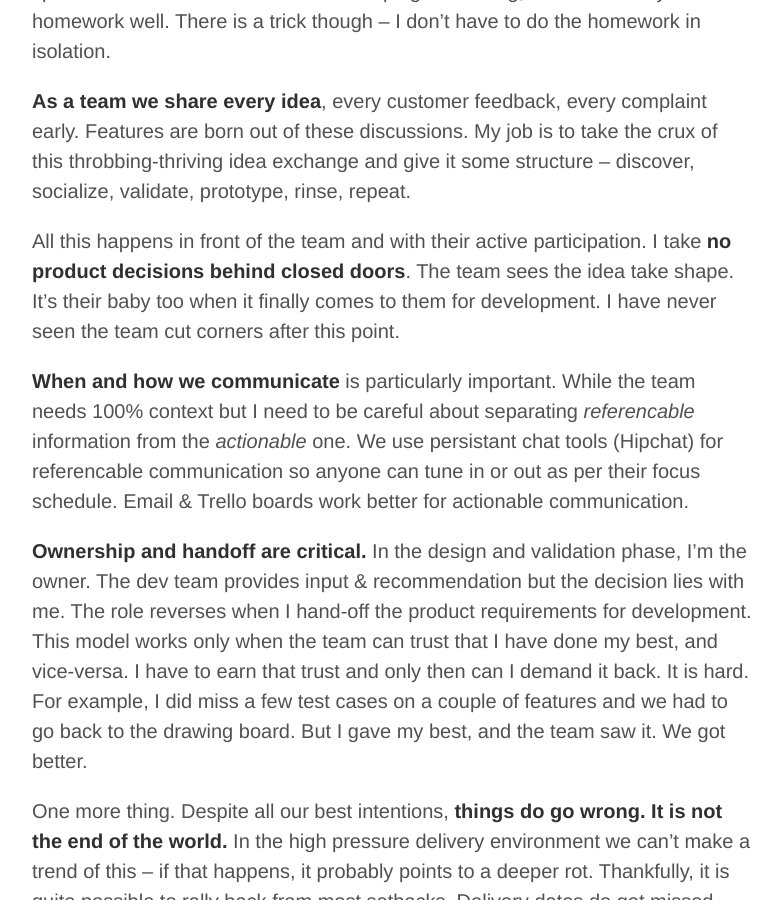
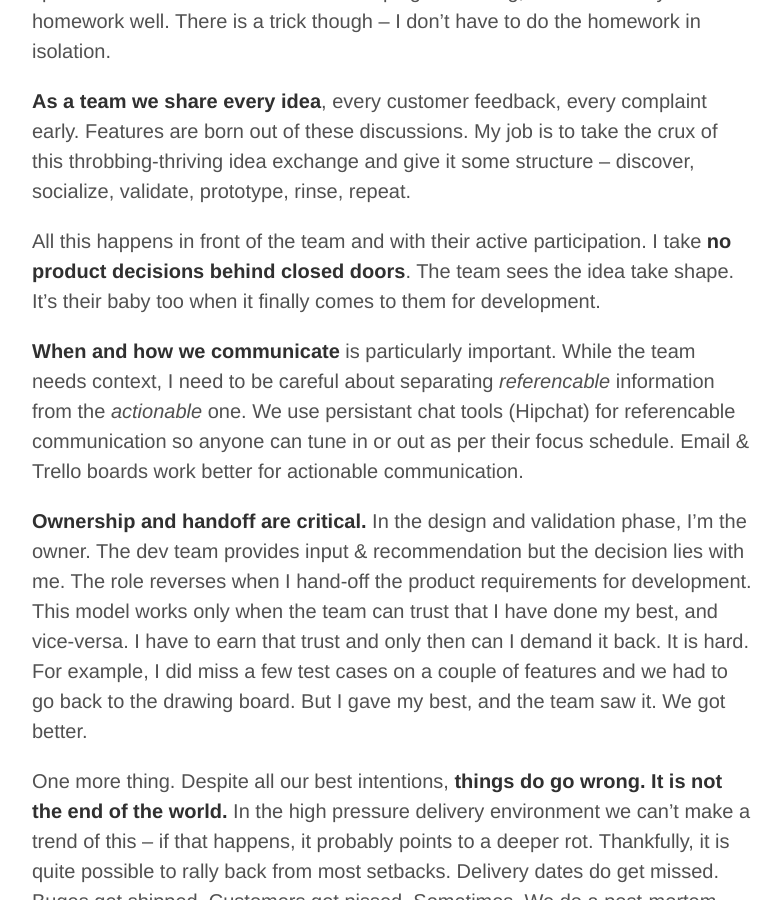
Before and after one commit to sumitsuman/sumitsuman.github.io, a Jekyll site: the page built from _posts/2014-07-15-Product-Manager-Working-with-Developers.md, in a window 1280 px wide and 900 px high, scrolled down 836 px. Shown: the whole window, without its empty margins (248-1029 px from the left). Built offline with Jekyll 4.4.1, drawn with Linux system fonts in a browser that asks for light colours; Markdown is read by kramdown in place of the engine named in the settings; comment, search, counter and statistics services are not loaded.

Commit message:
blog edit

```diff
--- a/_posts/2014-07-15-Product-Manager-Working-with-Developers.md
+++ b/_posts/2014-07-15-Product-Manager-Working-with-Developers.md
@@ -14,9 +14,9 @@
 
 **As a team we share every idea**, every customer feedback, every complaint early. Features are born out of these discussions. My job is to take the crux of this throbbing-thriving idea exchange and give it some structure -- discover, socialize, validate, prototype, rinse, repeat.
 
-All this happens in front of the team and with their active participation. I take **no product decisions behind closed doors**. The team sees the idea take shape. It's their baby too when it finally comes to them for development. I have never seen the team cut corners after this point.
+All this happens in front of the team and with their active participation. I take **no product decisions behind closed doors**. The team sees the idea take shape. It's their baby too when it finally comes to them for development.
 
-**When and how we communicate** is particularly important. While the team needs 100% context but I need to be careful about separating *referencable* information from the *actionable* one. We use persistant chat tools (Hipchat) for referencable communication so anyone can tune in or out as per their focus schedule. Email & Trello boards work better for actionable communication.
+**When and how we communicate** is particularly important. While the team needs context, I need to be careful about separating *referencable* information from the *actionable* one. We use persistant chat tools (Hipchat) for referencable communication so anyone can tune in or out as per their focus schedule. Email & Trello boards work better for actionable communication.
 
 **Ownership and handoff are critical.** In the design and validation phase, I'm the owner. The dev team provides input & recommendation but the decision lies with me. The role reverses when I hand-off the product requirements for development. This model works only when the team can trust that I have done my best, and vice-versa. I have to earn that trust and only then can I demand it back. It is hard. For example, I did miss a few test cases on a couple of features and we had to go back to the drawing board. But I gave my best, and the team saw it. We got better.
 
```
